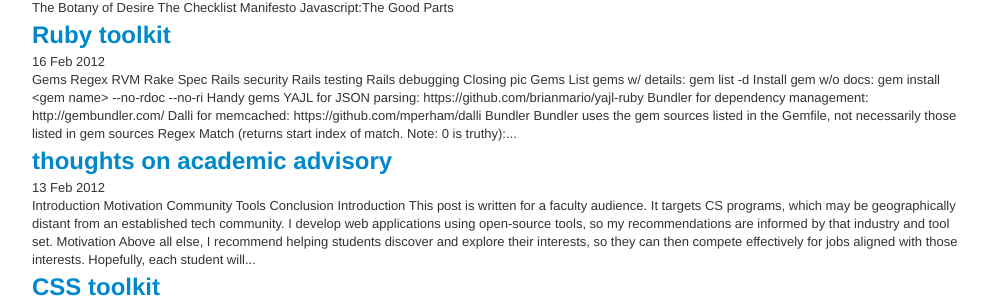
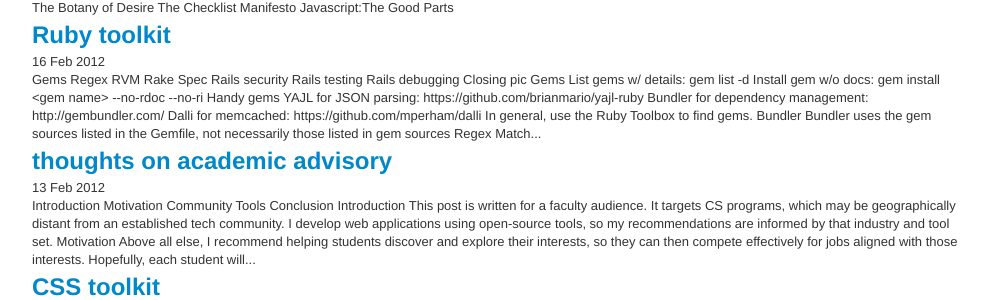
Before and after one commit to erikeldridge/erikeldridge.github.com, a Jekyll site: the page built from index.html, in a window 1280 px wide and 900 px high, scrolled down 1165 px. Shown: the part 188-488 px from the top of the window, without its empty margins (138-1139 px from the left). Built offline with Jekyll 4.4.1, drawn with Linux system fonts in a browser that asks for light colours; comment, search, counter and statistics services are not loaded.

Commit message:
Add ruby toolbox to ruby toolkit

```diff
--- a/_posts/2012-2-16-ruby.md
+++ b/_posts/2012-2-16-ruby.md
@@ -16,6 +16,8 @@ title: Ruby toolkit
 * YAJL for JSON parsing: [https://github.com/brianmario/yajl-ruby](https://github.com/brianmario/yajl-ruby)
 * Bundler for dependency management: [http://gembundler.com/](http://gembundler.com/)
 * Dalli for memcached: [https://github.com/mperham/dalli](https://github.com/mperham/dalli)
+
+In general, use the [Ruby Toolbox](https://www.ruby-toolbox.com) to find gems.
 
 ### Bundler
 
```
